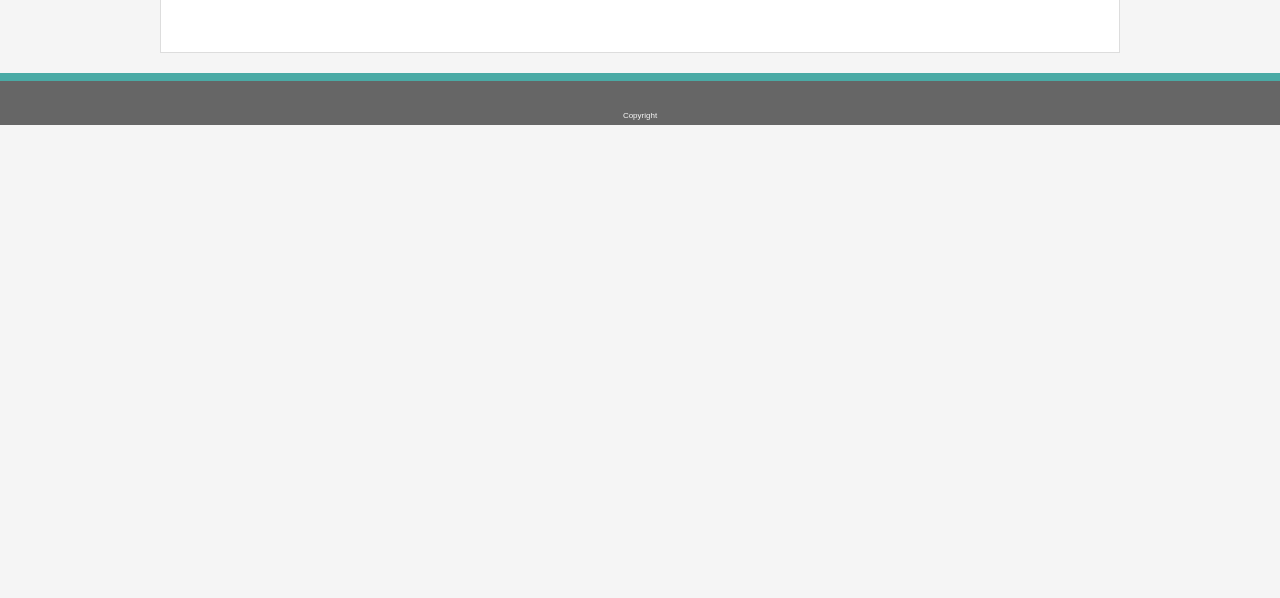
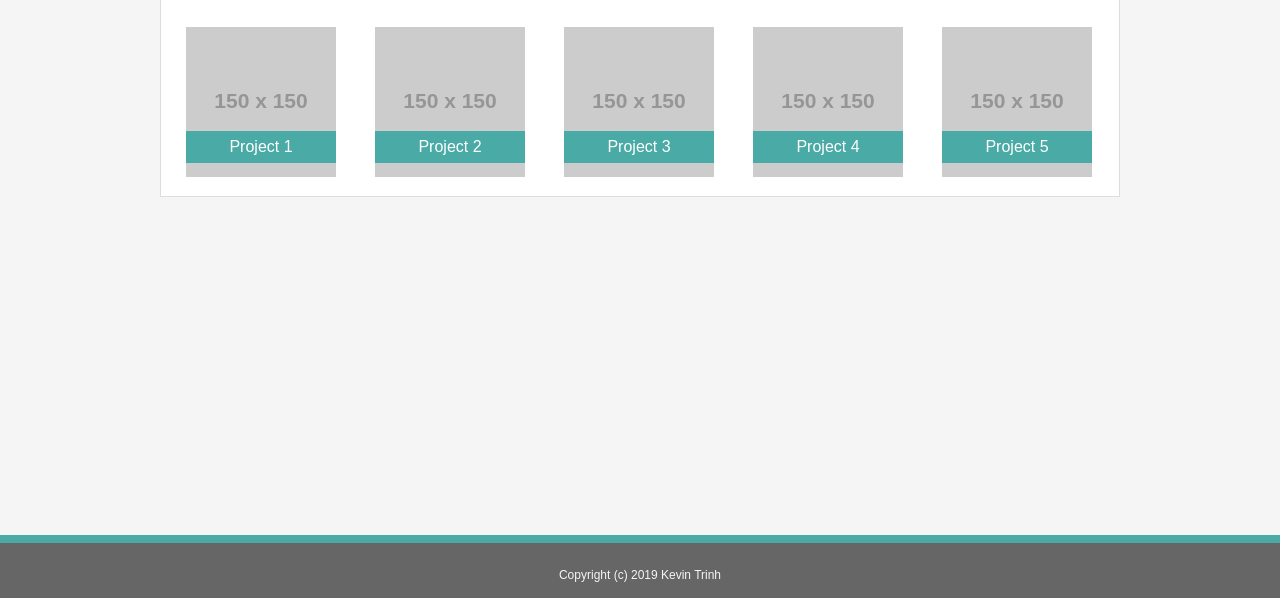
Before and after one commit to ktrinh93/Basic-Portfolio, a plain HTML site: page portfolio.html in a window 1280 px wide. Shown: the part 208-806 px from the top of the page. Drawn offline with Linux system fonts and the light colour scheme; placeholder pictures from the web are drawn by us.

Commit message:
Added sticky footer and contact page

```diff
--- a/assets/css/style.css
+++ b/assets/css/style.css
@@ -41,23 +41,11 @@ h1 {
     font-family: 'Georgia', Times, Times New Roman, serif;
 }
 
-#bio {
-    background-color:#ffffff;
-    border: 1px solid #dddddd;
-    padding: 25px;
-    margin-top: 20px;
-}
-
-#about-me {
+.teal-heading {
     color: #4aaaa5;
     padding: 0px 0px 25px 0px;
     border-bottom: 3px solid #cccccc;
     margin: 10px 0px 30px 0px;
-}
-
-img {
-    float: left;
-    padding: 5px 25px 0px 0px;
 }
 
 p {
@@ -65,15 +53,93 @@ p {
     margin: 0px;
 }
 
+.page-wrap {
+    min-height: calc(100vh - 77px);
+}
+
 footer {
     border-top: 8px solid #4aaaa5;
     background: #666666;
 
-    padding: 30px 0px 5px 0px;
+    padding: 25px 0px 10px 0px;
     margin-top: 20px;
 
     color: whitesmoke;
-    font-size: 8px;
+    font-size: 12px;
     text-align: center;
     vertical-align: bottom;
 }
+
+.footer {
+    height: 20px;
+}
+
+/* ABOUT ME PAGE */
+
+#me {
+    float: left;
+    padding: 0px 25px 0px 0px;
+}
+
+#bio {
+    background-color:#ffffff;
+    border: 1px solid #dddddd;
+    padding: 25px;
+    margin-top: 20px;
+    margin-bottom: 20px;
+}
+
+/* PORTFOLIO PAGE */
+
+#projects {
+    background-color:#ffffff;
+    border: 1px solid #dddddd;
+    padding: 25px;
+    margin-top: 20px;
+    height: 255px;
+}
+
+.icon-left {
+    margin: 0px 39px 0px 0px;
+}
+
+.icon-right {
+    margin: 0px 0px 0px 0px;
+}
+
+.p-img {
+    position: relative;
+}
+
+.project-title {
+    color: #ffffff;
+    background: #4aaaa5;
+    text-align: center;
+    padding: 0px;
+    width: 150px;
+    margin: 0px;
+
+    position: relative;
+    bottom: 50px;
+}
+
+
+#p1 {
+    float: left;
+}
+
+#p2 {
+    float: left;
+}
+
+#p3 {
+    float: left;
+}
+
+#p4 {
+    float: left;
+}
+
+#p5 {
+    float: left;
+}
--- a/portfolio.html
+++ b/portfolio.html
@@ -6,6 +6,9 @@
     </head>
 
     <body>
+
+        <div class="page-wrap">
+
             <div id="top-bar">
                 <div class="content">
                 <header>
@@ -19,13 +22,40 @@
             </div>
 
             <div class="content">
-            <div id="bio">
-                <h1 id=about-me>Portfolio</h1>
+                <div id="projects">
+                    <h1 class=teal-heading>Portfolio</h1>
+
+                    <div class= "icon-left" id="p1">
+                        <img src="https://via.placeholder.com/150" class="p-img" id="p1-img">
+                        <p class="project-title" id="p1-title">Project 1</p>
+                    </div>
+
+                    <div class= "icon-left" id="p2">
+                        <img src="https://via.placeholder.com/150" class="p-img" id="p2-img">
+                        <p class="project-title" id="p2-title">Project 2</p>
+                    </div>
+
+                    <div class= "icon-left" id="p3">
+                        <img src="https://via.placeholder.com/150" class="p-img" id="p3-img">
+                        <p class="project-title" id="p3-title">Project 3</p>
+                    </div>
+
+                    <div class= "icon-left" id="p4">
+                        <img src="https://via.placeholder.com/150" class="p-img" id="p4-img">
+                        <p class="project-title" id="p4-title">Project 4</p>
+                    </div>
+
+                    <div class= "icon-right" id="p5">
+                        <img src="https://via.placeholder.com/150" class="p-img" id="p5-img">
+                        <p class="project-title" id="p5-title">Project 5</p>
+                    </div>
                 </div>
             </div>
 
-        <footer>
-            Copyright
+        </div>
+
+        <footer class="footer">
+            Copyright (c) 2019 Kevin Trinh
         </footer>
     </body>
 
```
Also changed, not shown: contact.html (+20 -3 lines), index.html (+5 -4 lines), assets/images/KevinTrinh.jpg (added), assets/images/stickfigure.jpg (deleted). Lines whose indentation alone changed are shown as unchanged.
